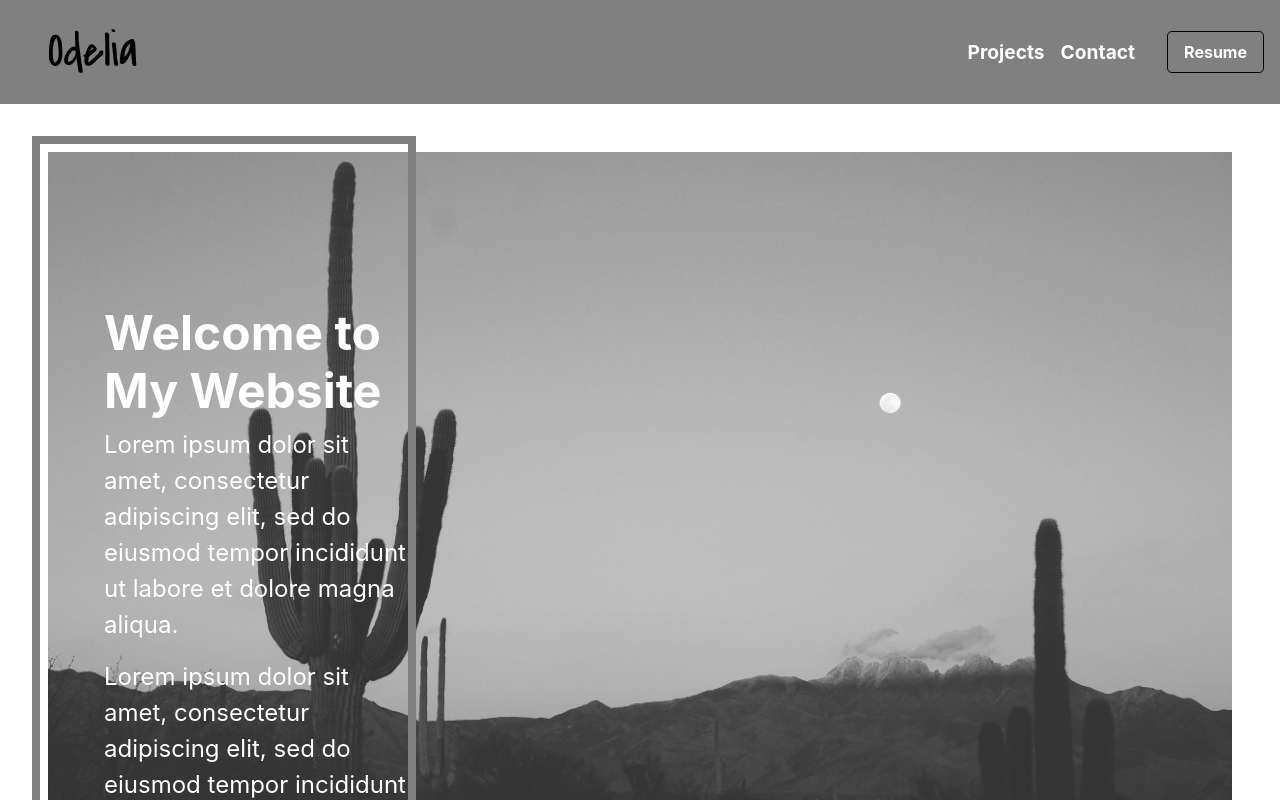
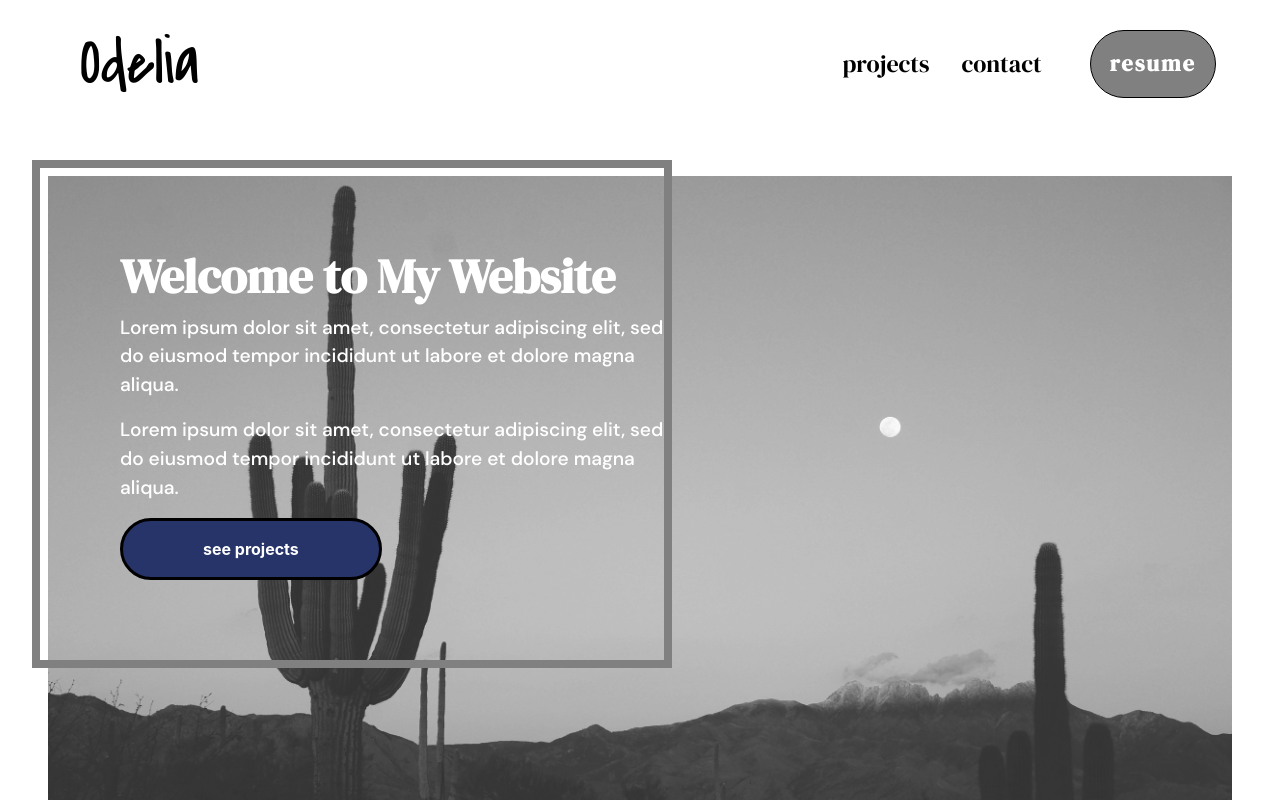
Before and after one commit to OdeliaFink/portfolio-odelia, a React (Create React App) app: page / in a window 1280 px wide. Shown: the top 800 px of the page. Built offline with nearby package versions, Linux system fonts and the light colour scheme; the HTML template or start-up script is replaced by a standard one.

Commit message:
refactor

```diff
--- a/src/components/Home/styled-components.jsx
+++ b/src/components/Home/styled-components.jsx
@@ -9,7 +9,7 @@ export const ImageContainer = styled.div`
 
   height: auto;
   position: relative;
-  padding-top: 70%;
+  padding-top: 80%;
   overflow: hidden;
 `;
 export const StyledButton = styled.button`
@@ -29,7 +29,7 @@ export const StyledImage = styled.img`
   top: 0;
   left: 0;
   width: 100%;
-  height: 80%;
+  height: 70%;
   object-fit: cover;
   box-shadow: 3px 6px 20px rgba(0, 0, 0, 0.4);
 
@@ -37,6 +37,7 @@ export const StyledImage = styled.img`
 
   @media (max-width: 425px) {
     opacity: 0.4;
+    height: 100%;
   }
 `;
 export const Container = styled.div`
@@ -47,9 +48,9 @@ export const ContentContainer = styled.div`
   position: absolute;
   top: 2rem;
   left: 2rem;
-  padding-block: 10rem;
-  padding-left: 4rem;
-  margin-right: 54rem;
+  padding-block: 5rem;
+  padding-left: 5rem;
+  margin-right: 38rem;
   border: 0.5rem solid grey;
 
   @media (max-width: 425px) {
@@ -72,7 +73,7 @@ export const Title = styled.h1`
   }
 `;
 export const Description = styled.p`
-  font-size: 1.5rem;
+  font-size: 1.2rem;
   color: white;
 
   @media (max-width: 425px) {
--- a/src/components/Navbar/Navbar.jsx
+++ b/src/components/Navbar/Navbar.jsx
@@ -55,9 +55,9 @@ const NavigationBar = () => {
           <StyledLogo to="/">Odelia</StyledLogo>
         </LogoContainer>
         <LinksContainer desktopOnly>
-          <StyledLink to="/projects">Projects</StyledLink>
-          <StyledLink to="/contact">Contact</StyledLink>
-          <StyledButton onClick={handleDownloadResume}>Resume</StyledButton>
+          <StyledLink to="/projects">projects</StyledLink>
+          <StyledLink to="/contact">contact</StyledLink>
+          <StyledButton onClick={handleDownloadResume}>resume</StyledButton>
         </LinksContainer>
         <IconContainer onClick={handleToggleMenu}>
           {isMenuOpen ? (
--- a/src/components/Navbar/styled-components.jsx
+++ b/src/components/Navbar/styled-components.jsx
@@ -5,7 +5,7 @@ export const NavContainer = styled.nav`
   display: flex;
   justify-content: space-between;
   align-items: center;
-  background-color: grey;
+  background-color: white;
 
   color: white;
   padding: 1rem;
@@ -14,6 +14,7 @@ export const NavContainer = styled.nav`
 export const LinksContainer = styled.div`
   display: flex;
   align-items: center;
+  margin-inline: 3rem;
 
   ${({ desktopOnly }) =>
     desktopOnly &&
@@ -26,31 +27,42 @@ export const LinksContainer = styled.div`
 
 export const StyledLogo = styled(Link)`
   font-family: CoveredByYourGrace-Regular;
-  font-size: 3rem;
+  font-size: 4rem;
   text-decoration: none;
 `;
 
 export const LogoContainer = styled.div`
-  padding-left: 2rem;
+  padding-left: 4rem;
 `;
 
 export const StyledLink = styled(Link)`
   color: white;
-  margin-right: 1rem;
+  margin-right: 2rem;
   text-decoration: none;
-  font-size: 1.2rem;
-  font-weight: bold;
+  font-size: 1.5rem;
+  font-weight: regular;
+  font-family: DM-SerifDisplay;
+  color: black;
 `;
 
 export const StyledButton = styled.button`
   background-color: grey;
   color: white;
   border: 1px solid black;
-  padding: 0.5rem 1rem;
-  border-radius: 0.3rem;
+  padding: 1rem 1.2rem;
+  border-radius: 3rem;
   margin-left: 1rem;
   cursor: pointer;
   font-weight: bold;
+  font-family: DM-SerifDisplay;
+  letter-spacing: 2px;
+  font-size: 1.4rem;
+
+  &:hover {
+    background-color: #273469;
+    border: 1px solid white;
+    transition: 1s background-color;
+  }
 `;
 
 export const IconContainer = styled.div`
--- a/src/index.css
+++ b/src/index.css
@@ -17,6 +17,30 @@ a {
   font-weight: normal;
   font-style: normal;
 }
+@font-face {
+  font-family: 'DM-Sans';
+  src: url('./styles/DMSans-Regular.ttf') format('truetype');
+  font-weight: normal;
+  font-style: normal;
+}
+@font-face {
+  font-family: 'DM-Sans';
+  src: url('./styles/DMSans-Bold.ttf') format('truetype');
+  font-weight: bold;
+  font-style: bold;
+}
+@font-face {
+  font-family: 'DM-Sans';
+  src: url('./styles/DMSans-Medium.ttf') format('truetype');
+  font-weight: medium;
+  font-style: medium;
+}
+@font-face {
+  font-family: 'DM-SerifDisplay';
+  src: url('./styles/DMSerifDisplay-Regular.ttf') format('truetype');
+  font-weight: medium;
+  font-style: medium;
+}
 
 code {
   font-family: source-code-pro, Menlo, Monaco, Consolas, 'Courier New',
@@ -27,3 +51,11 @@ code {
   max-width: 100%;
   overflow-x: hidden;
 }
+
+p {
+  font-family: 'DM-Sans';
+}
+
+h1 {
+  font-family: 'DM-SerifDisplay';
+}
```
